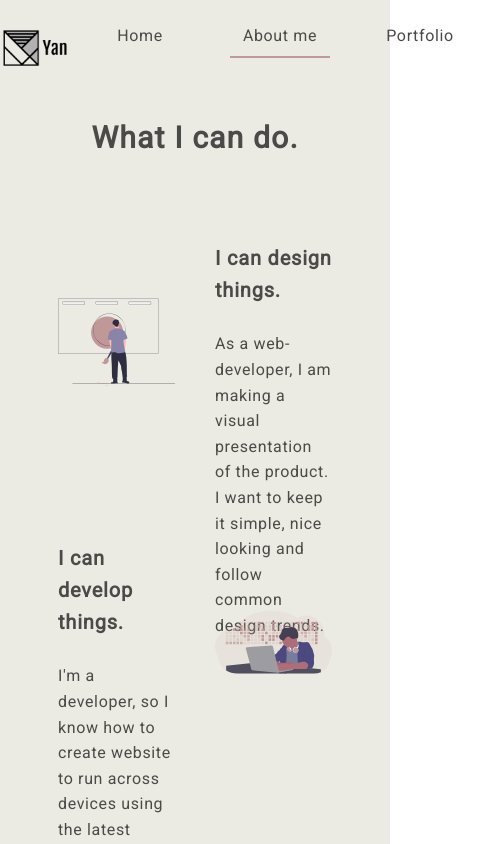
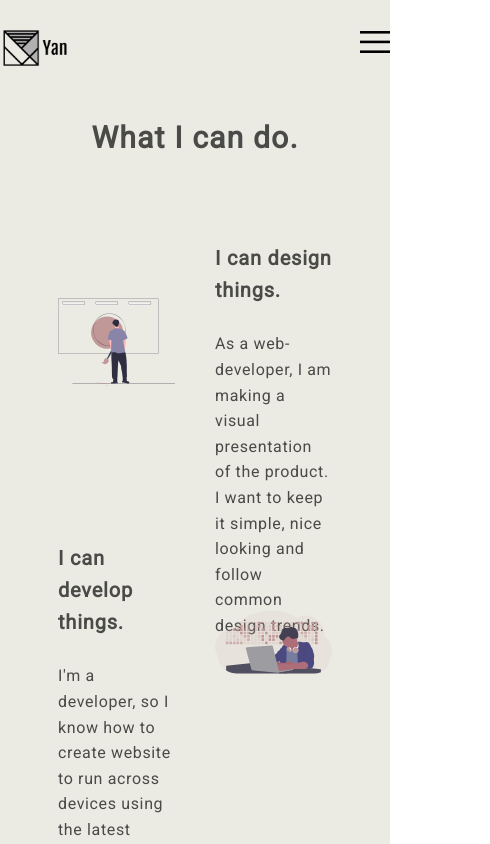
Before and after one commit to ZZZZeta/porfolio-my-site, a React (Create React App) app: page /about in a window 390 px wide. Shown: the top 844 px of the page, 490 px wide, since content can reach past the window. Built offline with nearby package versions, Linux system fonts and the light colour scheme.

Commit message:
implement swapping between mobile and desktop menu

```diff
--- /dev/null
+++ b/src/components/common/Hamburger.js
@@ -0,0 +1,38 @@
+import React, { Component } from 'react';
+import styled from 'styled-components';
+
+import hambLogo from '../../img/burger-menu.svg';
+
+const MenuWrapper = styled.div`
+    display: none;
+    justify-content: center;
+    align-items: center;
+
+    @media ${props => props.theme.mediaQueries.medium} {
+    display: flex;
+  }
+`;
+
+const StyledImg = styled.img`
+    width: 3rem;
+    height: 3rem;
+    cursor: pointer;
+`;
+
+class Havburger extends Component {
+    state = { isClicked: false }
+
+    toogleMenu = () => {
+        this.setState( { isClicked: !this.state.isClicked } );
+    }
+
+    render() {
+        return (
+            <MenuWrapper onClick = {this.toogleMenu} >
+                <StyledImg src = {hambLogo} />
+            </MenuWrapper>
+         );
+    }
+}
+
+export default Havburger;
--- /dev/null
+++ b/src/components/common/NavItems.js
@@ -0,0 +1,53 @@
+import React from 'react';
+import styled from 'styled-components';
+import { NavLink } from 'react-router-dom';
+
+const Ul = styled.ul`
+  list-style-type: none;
+  display: flex;
+  flex-direction: row;
+
+  @media ${props => props.theme.mediaQueries.medium} {
+    display: none;
+  }
+`;
+
+const Li = styled.li`
+  margin: 10px 20px;
+`;
+
+const StyledNavLink = styled(NavLink)`
+  width: 10rem;
+  text-align: center;
+  color: #4a4a48;
+  text-decoration: none;
+  padding: 8px;
+  display: block;
+  font-size: 1.6rem;
+  font-weight: 400;
+  letter-spacing: 0.04em;
+  transition-duration: .1s;
+
+  &:hover {
+    border-bottom: 2px solid #c19898;
+  }
+
+  &.active {
+    border-bottom: 2px solid #c19898;
+  }
+`;
+
+const NavItems = () => {
+
+  return (
+    <>
+      <Ul>
+        <Li><StyledNavLink exact to='/' activeClassName='active'>Home</StyledNavLink></Li>
+        <Li><StyledNavLink exact to='/about' activeClassName='active'>About me</StyledNavLink></Li>
+        <Li><StyledNavLink exact to='/portfolio' activeClassName='active'>Portfolio</StyledNavLink></Li>
+      </Ul>
+    </>
+   );
+}
+
+export default NavItems;
--- a/src/components/common/Navbar.js
+++ b/src/components/common/Navbar.js
@@ -1,8 +1,10 @@
 import React, { Component } from 'react';
 import styled from 'styled-components';
-import { NavLink } from 'react-router-dom';
 
 import Logo from './Logo';
+import NavItems from './NavItems';
+import Hamburger from './Hamburger';
+
 
 const NavbarWrapper = styled.div`
   width: 100%;
@@ -25,38 +27,6 @@ const Nav = styled.nav`
   justify-content: space-between;
 `;
 
-const Ul = styled.ul`
-  list-style-type: none;
-  display: flex;
-  flex-direction: row;
-`;
-
-const Li = styled.li`
-  margin: 10px 20px;
-`;
-
-const StyledNavLink = styled(NavLink)`
-  width: 10rem;
-  text-align: center;
-  color: #4a4a48;
-  text-decoration: none;
-  padding: 8px;
-  display: block;
-  font-size: 1.6rem;
-  font-weight: 400;
-  letter-spacing: 0.04em;
-  transition-duration: .1s;
-
-  &:hover {
-    border-bottom: 2px solid #c19898;
-  }
-
-  &.active {
-    border-bottom: 2px solid #c19898;
-  }
-`;
-
-
 class Navbar extends Component {
 
     render() {
@@ -64,11 +34,8 @@ class Navbar extends Component {
             <NavbarWrapper>
               <Nav>
                 <Logo />
-                <Ul>
-                  <Li><StyledNavLink exact to='/' activeClassName='active'>Home</StyledNavLink></Li>
-                  <Li><StyledNavLink exact to='/about' activeClassName='active'>About me</StyledNavLink></Li>
-                  <Li><StyledNavLink exact to='/portfolio' activeClassName='active'>Portfolio</StyledNavLink></Li>
-                </Ul>
+                <NavItems />
+                <Hamburger />
               </Nav>
             </NavbarWrapper>
          );
```
Also changed, not shown: src/components/common/SideDrawer.js (added).
